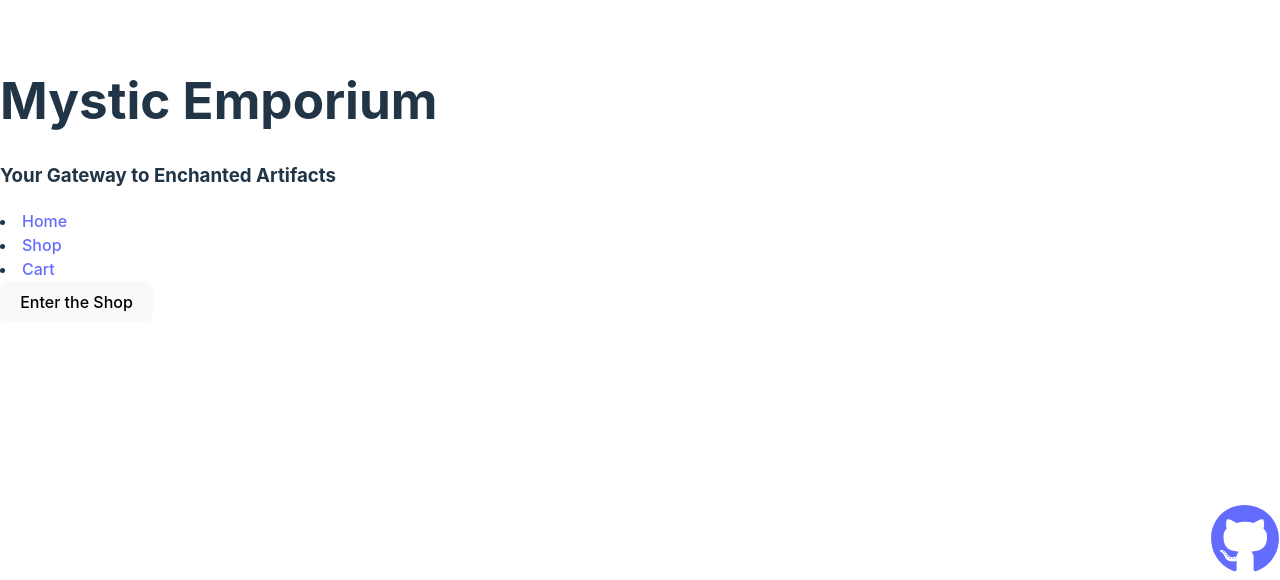
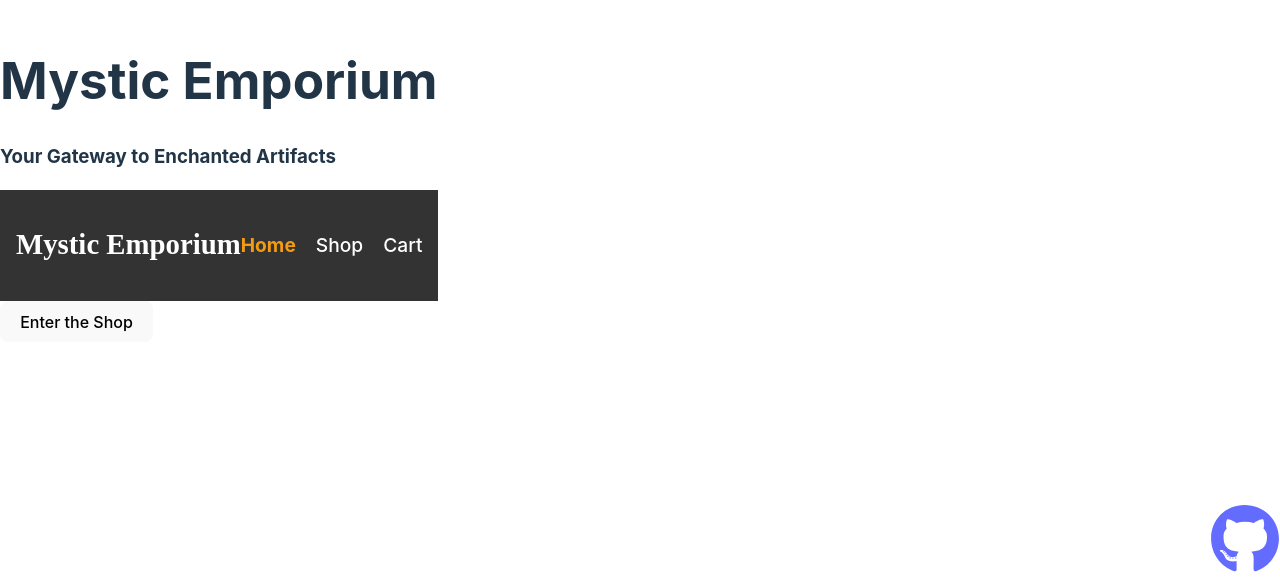
Before and after one commit to EnumaOub/Shopping-Cart, a React (Vite) app: page / in a window 1280 px wide. Shown: the part 220-800 px from the top of the page. Built offline with nearby package versions, Linux system fonts and the light colour scheme.

Commit message:
Added style components to NavBar

```diff
--- a/src/components/NavBar.jsx
+++ b/src/components/NavBar.jsx
@@ -1,28 +1,55 @@
-import {
-    NavLink,
-  } from "react-router-dom";
+import React from 'react';
+import { NavLink } from 'react-router-dom';
+import styled from 'styled-components';
 
 export function NavBar() {
     return (
-        <nav id="navBar">
-            <li>
-                <NavLink to="/"
-                 activeClassName="active" >
-                    Home
-                </NavLink>
-            </li>
-            <li>
-                <NavLink to="/shop"
-                 activeClassName="active" >
-                    Shop
-                </NavLink>
-            </li>
-            <li>
-                <NavLink to="/cart"
-                 activeClassName="active" >
-                    Cart
-                </NavLink>
-            </li>
-        </nav>
+        <StyledNav>
+      <Logo>Mystic Emporium</Logo>
+      <NavLinks>
+        <StyledNavLink to="/"
+                 activeClassName="active" >Home</StyledNavLink>
+        <StyledNavLink to="/shop"
+                 activeClassName="active" >Shop</StyledNavLink>
+        <StyledNavLink to="/cart"
+                 activeClassName="active" >Cart</StyledNavLink>
+      </NavLinks>
+    </StyledNav>
+
     );
 }
+
+const StyledNav = styled.nav`
+  background-color: #333;
+  padding: 16px;
+  display: flex;
+  justify-content: space-between;
+  align-items: center;
+`;
+
+const Logo = styled.h1`
+  color: #fff;
+  font-family: 'MedievalSharp', cursive;
+  font-size: 1.8rem;
+`;
+
+const NavLinks = styled.div`
+  display: flex;
+  gap: 20px;
+`;
+
+const StyledNavLink = styled(NavLink)`
+  color: #fff;
+  text-decoration: none;
+  font-size: 1.2rem;
+  transition: color 0.3s;
+
+  &.active {
+    color: #f39c12;
+    font-weight: bold;
+  }
+
+  &:hover {
+    color: #f39c12;
+  }
+`;
```
